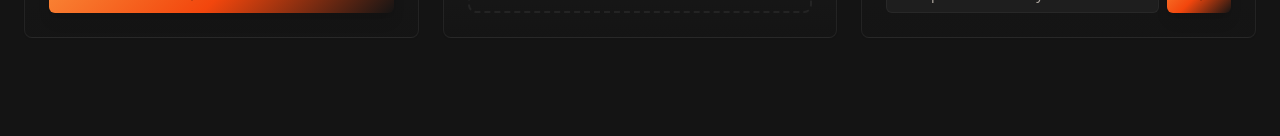
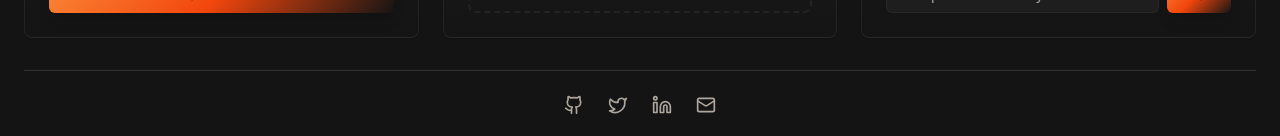
Before and after one commit to updesh10/ignite-aesthetics-hub, a React (Vite) app: page / in a window 1280 px wide. Shown: the part 690-826 px from the top of the page. Before the commit the page ends 800 px from the top, so only its background shows below. Built offline with nearby package versions, Linux system fonts and the light colour scheme.

Commit message:
Add footer with social links
Add a simple footer section to the page that includes social media links.

```diff
--- /dev/null
+++ b/src/components/Footer.tsx
@@ -0,0 +1,44 @@
+import { Github, Twitter, Linkedin, Mail } from "lucide-react";
+
+const Footer = () => {
+  return (
+    <footer className="border-t border-border mt-8 pt-6">
+      <div className="max-w-7xl mx-auto px-6">
+        <div className="flex justify-center items-center space-x-6">
+          <a
+            href="https://github.com"
+            target="_blank"
+            rel="noopener noreferrer"
+            className="text-muted-foreground hover:text-primary transition-colors"
+          >
+            <Github size={20} />
+          </a>
+          <a
+            href="https://twitter.com"
+            target="_blank"
+            rel="noopener noreferrer"
+            className="text-muted-foreground hover:text-primary transition-colors"
+          >
+            <Twitter size={20} />
+          </a>
+          <a
+            href="https://linkedin.com"
+            target="_blank"
+            rel="noopener noreferrer"
+            className="text-muted-foreground hover:text-primary transition-colors"
+          >
+            <Linkedin size={20} />
+          </a>
+          <a
+            href="mailto:contact@example.com"
+            className="text-muted-foreground hover:text-primary transition-colors"
+          >
+            <Mail size={20} />
+          </a>
+        </div>
+      </div>
+    </footer>
+  );
+};
+
+export { Footer };
--- a/src/pages/Index.tsx
+++ b/src/pages/Index.tsx
@@ -2,6 +2,7 @@ import { DataSource } from "@/components/DataSource";
 import { FileUpload } from "@/components/FileUpload";
 import { ChatInterface } from "@/components/ChatInterface";
 import { RagStore } from "@/components/RagStore";
+import { Footer } from "@/components/Footer";
 
 const Index = () => {
   return (
@@ -39,6 +40,7 @@ const Index = () => {
             <ChatInterface />
           </div>
         </div>
+        <Footer />
       </div>
     </div>
   );
```
